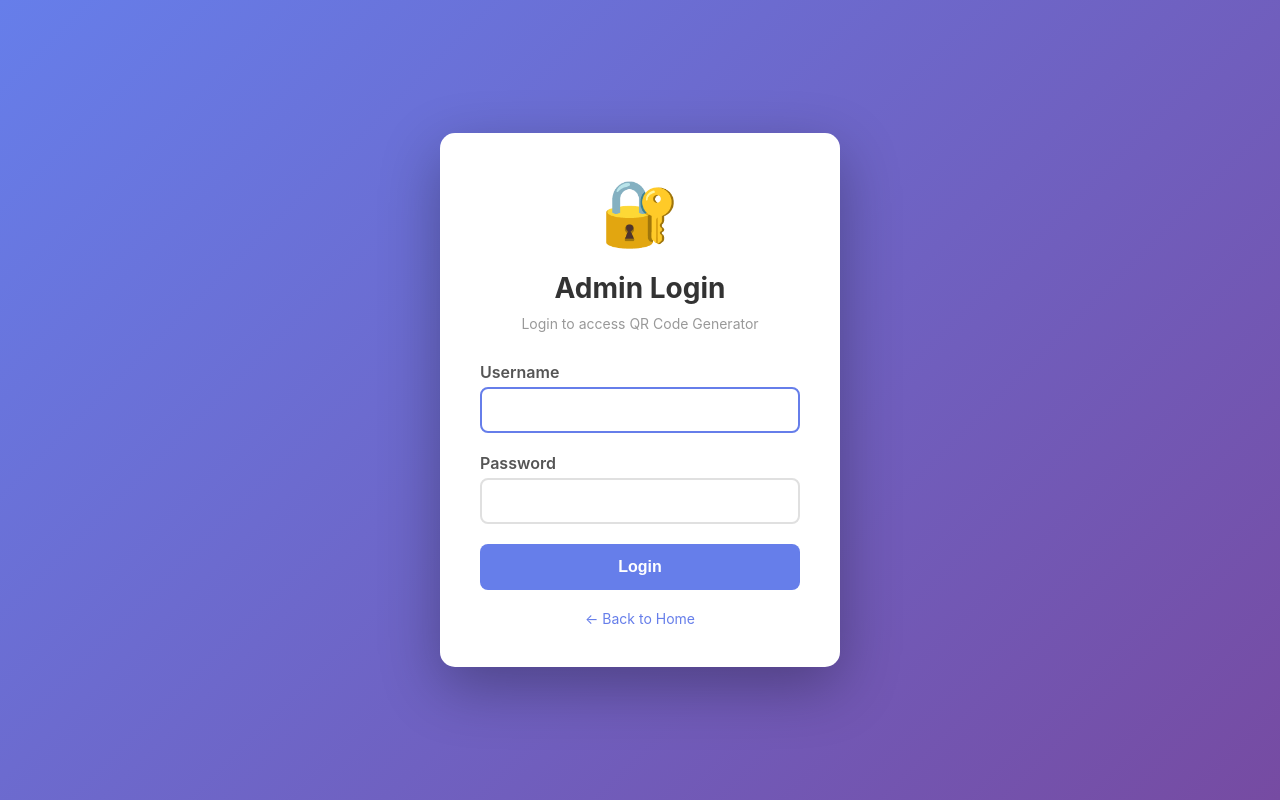
After one commit to BrMaster/Bufet-Web, a Django app: page /login/ in a window 1280 px wide. The commit adds this page. Run offline with Django 5.2, Linux system fonts and the light colour scheme.

Commit message:
Added food item model and QR code generator login template and lots of fixes etc

```diff
--- a/bufet_project/settings.py
+++ b/bufet_project/settings.py
@@ -137,3 +137,7 @@ SESSION_SAVE_EVERY_REQUEST = True  # Refresh session on each request
 # https://docs.djangoproject.com/en/6.0/ref/settings/#default-auto-field
 
 DEFAULT_AUTO_FIELD = 'django.db.models.BigAutoField'
+
+# Media files (uploaded content)
+MEDIA_URL = '/media/'
+MEDIA_ROOT = BASE_DIR / 'media'
--- a/bufet_project/urls.py
+++ b/bufet_project/urls.py
@@ -16,8 +16,14 @@ Including another URLconf
 """
 from django.contrib import admin
 from django.urls import include, path
+from django.conf import settings
+from django.conf.urls.static import static
 
 urlpatterns = [
     path('', include('main.urls')),
     path('admin/', admin.site.urls),
 ]
+
+# Serve media files during development
+if settings.DEBUG:
+    urlpatterns += static(settings.MEDIA_URL, document_root=settings.MEDIA_ROOT)
--- a/main/urls.py
+++ b/main/urls.py
@@ -5,6 +5,8 @@ urlpatterns = [
     path('', views.home, name='home'),
     path('logged-in/', views.logged_in, name='logged_in'),
     path('logout/', views.logout, name='logout'),
+    path('login/', views.admin_login, name='admin_login'),
+    path('admin-logout/', views.admin_logout, name='admin_logout'),
     path('api/scan-qr/', views.scan_qr, name='scan_qr'),
     path('success/', views.success, name='success'),
     path('generate-qr/', views.generate_qr, name='generate_qr'),
--- a/main/views.py
+++ b/main/views.py
@@ -4,9 +4,10 @@ from django.views.decorators.http import require_http_methods
 from django.views.decorators.csrf import csrf_exempt
 from django.core.cache import cache
 from django.utils import timezone
+from django.contrib.auth import authenticate, login as auth_login, logout as auth_logout
 from datetime import datetime
 import json
-from .models import QRCodePass
+from .models import QRCodePass, FoodItem, FoodItem
 
 
 def home(request):
@@ -30,6 +31,30 @@ def logged_in(request):
 	# No valid session, show QR scanner
 	return render(request, "logged_in.html")
 
+
+def admin_login(request):
+	"""Admin login view"""
+	if request.user.is_authenticated:
+		return redirect('/generate-qr/')
+
+	if request.method == 'POST':
+		username = request.POST.get('username')
+		password = request.POST.get('password')
+		user = authenticate(request, username=username, password=password)
+
+		if user is not None:
+			auth_login(request, user)
+			return redirect('/generate-qr/')
+		else:
+			return render(request, 'qr_generator_login.html', {'error': 'Invalid username or password'})
+
+	return render(request, 'qr_generator_login.html')
+
+
+def admin_logout(request):
+	"""Admin logout view"""
+	auth_logout(request)
+	return redirect('/')
 
 def logout(request):
 	"""Log out user by clearing session"""
@@ -162,11 +187,15 @@ def success(request):
 	# Get user identifier from session
 	user_identifier = request.session.get('user_identifier', 'Guest')
 
+	# Get all available food items
+	food_items = FoodItem.objects.filter(is_available=True).order_by('name')
+
 	# Don't clear the session - let it expire naturally after 5 minutes
 	context = {
 		'user_identifier': user_identifier,
 		'remaining_minutes': remaining_minutes,
-		'remaining_seconds': remaining_secs
+		'remaining_seconds': remaining_secs,
+		'food_items': food_items
 	}
 
 	return render(request, 'success.html', context)
--- a/templates/admin_only.html
+++ b/templates/admin_only.html
@@ -59,9 +59,13 @@
             border-radius: 8px;
             font-weight: 600;
             transition: transform 0.2s;
+            margin: 5px;
         }
         a:hover {
             transform: translateY(-2px);
+        }
+        a.secondary {
+            background: #4CAF50;
         }
     </style>
 </head>
@@ -72,6 +76,7 @@
         <div class="error-code">Forbidden</div>
         <p>You do not have permission to access this page. Only administrators can generate QR codes.</p>
         <a href="/">Go Home</a>
+        <a href="/login/" class="secondary">Login to Admin Panel</a>
     </div>
 </body>
 </html>
--- /dev/null
+++ b/templates/qr_generator_login.html
@@ -0,0 +1,137 @@
+<!DOCTYPE html>
+<html lang="en">
+<head>
+    <meta charset="UTF-8">
+    <meta name="viewport" content="width=device-width, initial-scale=1.0">
+    <title>Admin Login</title>
+    <style>
+        * {
+            margin: 0;
+            padding: 0;
+            box-sizing: border-box;
+        }
+        body {
+            font-family: -apple-system, BlinkMacSystemFont, 'Segoe UI', 'Roboto', sans-serif;
+            background: linear-gradient(135deg, #667eea 0%, #764ba2 100%);
+            min-height: 100vh;
+            display: flex;
+            align-items: center;
+            justify-content: center;
+            padding: 20px;
+        }
+        .container {
+            background: white;
+            border-radius: 15px;
+            box-shadow: 0 20px 60px rgba(0, 0, 0, 0.3);
+            max-width: 400px;
+            width: 100%;
+            padding: 40px;
+        }
+        h1 {
+            color: #333;
+            margin-bottom: 10px;
+            font-size: 28px;
+            text-align: center;
+        }
+        .subtitle {
+            color: #999;
+            font-size: 14px;
+            margin-bottom: 30px;
+            text-align: center;
+        }
+        .icon {
+            font-size: 64px;
+            text-align: center;
+            margin-bottom: 20px;
+        }
+        .form-group {
+            margin-bottom: 20px;
+        }
+        label {
+            display: block;
+            margin-bottom: 5px;
+            color: #555;
+            font-weight: 600;
+        }
+        input[type="text"],
+        input[type="password"] {
+            width: 100%;
+            padding: 12px;
+            border: 2px solid #e0e0e0;
+            border-radius: 8px;
+            font-size: 16px;
+            transition: border-color 0.3s;
+        }
+        input[type="text"]:focus,
+        input[type="password"]:focus {
+            outline: none;
+            border-color: #667eea;
+        }
+        button {
+            width: 100%;
+            padding: 14px;
+            background: #667eea;
+            color: white;
+            border: none;
+            border-radius: 8px;
+            font-size: 16px;
+            font-weight: 600;
+            cursor: pointer;
+            transition: transform 0.2s, background 0.2s;
+        }
+        button:hover {
+            background: #5568d3;
+            transform: translateY(-2px);
+        }
+        button:active {
+            transform: translateY(0);
+        }
+        .error {
+            background: #ffebee;
+            color: #c62828;
+            padding: 12px;
+            border-radius: 8px;
+            margin-bottom: 20px;
+            text-align: center;
+            font-size: 14px;
+        }
+        .back-link {
+            display: block;
+            text-align: center;
+            margin-top: 20px;
+            color: #667eea;
+            text-decoration: none;
+            font-size: 14px;
+        }
+        .back-link:hover {
+            text-decoration: underline;
+        }
+    </style>
+</head>
+<body>
+    <div class="container">
+        <div class="icon">🔐</div>
+        <h1>Admin Login</h1>
+        <div class="subtitle">Login to access QR Code Generator</div>
+
+        {% if error %}
+        <div class="error">{{ error }}</div>
+        {% endif %}
+
+        <form method="POST">
+            {% csrf_token %}
+            <div class="form-group">
+                <label for="username">Username</label>
+                <input type="text" id="username" name="username" required autofocus>
+            </div>
+            <div class="form-group">
+                <label for="password">Password</label>
+                <input type="password" id="password" name="password" required>
+            </div>
+            <button type="submit">Login</button>
+        </form>
+
+        <a href="/" class="back-link">← Back to Home</a>
+    </div>
+</body>
+</html>
```
Also changed, not shown: main/admin.py (+7 -2 lines), main/models.py (+16 -0 lines), templates/qr_generator.html (+26 -3 lines), templates/success.html (+100 -29 lines), main/migrations/0003_fooditem.py (added), main/migrations/0004_fooditem_image.py (added), 4 other files.
